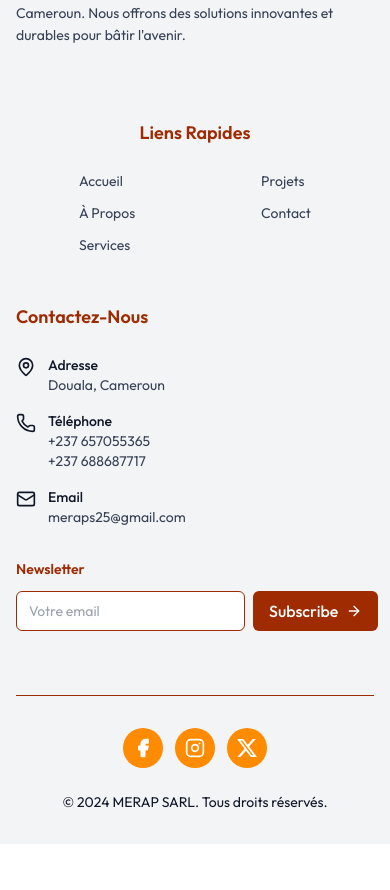
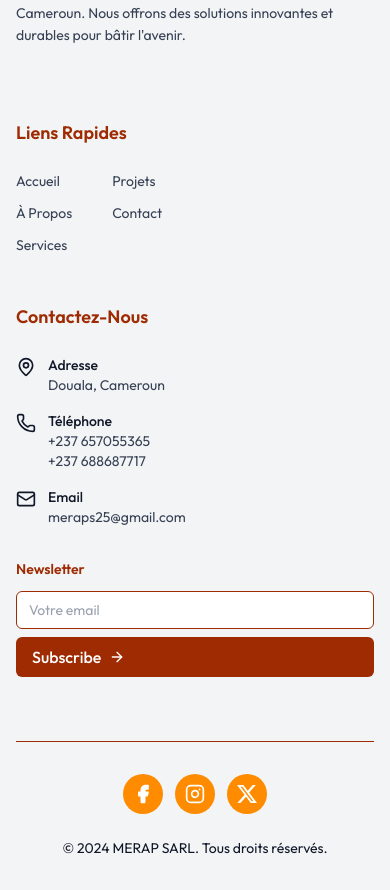
Before and after one commit to Nick-Lemy/merap_website, a Next.js app: page /projects in a window 390 px wide. Shown: the part 3822-4712 px from the top of the page. Before the commit the page ends 4666 px from the top, so only its background shows below. Built offline with nearby package versions, Linux system fonts and the light colour scheme.

Commit message:
style(Hero, Footer): adjust heading sizes and improve footer layout for better responsiveness

```diff
--- a/src/app/(home)/_components/Hero.tsx
+++ b/src/app/(home)/_components/Hero.tsx
@@ -31,7 +31,7 @@ function LeftContent() {
       <div className="w-full max-w-2xl">
         {/* Main Heading */}
         <motion.h1
-          className="text-4xl sm:text-5xl lg:text-6xl xl:text-7xl font-bold text-primary leading-tight mb-6"
+          className="text-3xl lg:text-4xl xl:text-5xl font-bold text-primary leading-tight mb-6"
           initial={{ opacity: 0, y: 30 }}
           animate={{ opacity: 1, y: 0 }}
           transition={{ duration: 0.8, delay: 0.2 }}
--- a/src/components/Footer.tsx
+++ b/src/components/Footer.tsx
@@ -37,10 +37,10 @@ export default function Footer() {
 
             {/* Quick Links */}
             <div className="lg:col-span-1">
-              <h4 className="text-lg w-full text-center font-semibold  mb-6">
+              <h4 className="text-lg w-full text-start font-semibold mb-6 lg:text-center">
                 Liens Rapides
               </h4>
-              <div className="flex justify-around">
+              <div className="flex lg:justify-around lg:flex-col gap-10">
                 <div className="space-y-3">
                   <Link
                     href="/"
@@ -113,7 +113,7 @@ export default function Footer() {
               {/* Newsletter Signup */}
               <div className="mt-8">
                 <h5 className="text-sm font-semibold mb-3">Newsletter</h5>
-                <div className="flex gap-2">
+                <div className="flex gap-2 flex-col lg:flex-row">
                   <input
                     type="email"
                     placeholder="Votre email"
```
